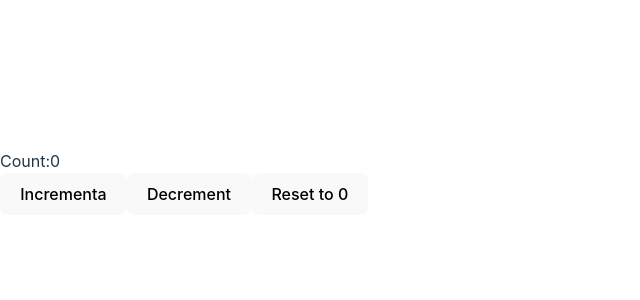
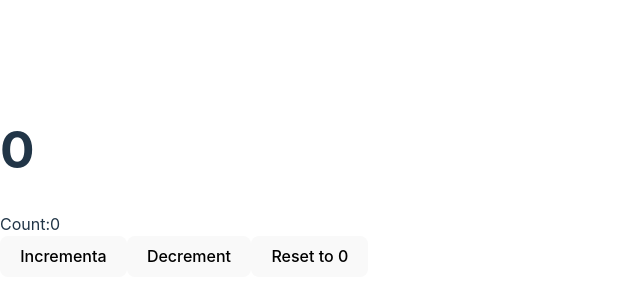
Before and after one commit to chelutaalex/exercises, a React (Vite) app in the folder react/: page / in a window 1280 px wide. Shown: the part 218-518 px from the top of the page, without its empty margins (0-640 px from the left). Built offline with nearby package versions, Linux system fonts and the light colour scheme.

Commit message:
useeffect

```diff
--- a/react/src/App.jsx
+++ b/react/src/App.jsx
@@ -1,11 +1,10 @@
 import HelloWorld from "./components/HelloWorld"
-import Counter from "./components/Counter"
+import Counter from "./components/Counter.jsx"
 
 function App() {
 
   return (
     <>
-     <HelloWorld/>
      <Counter/>
     </>
   )
--- a/react/src/components/Counter.jsx
+++ b/react/src/components/Counter.jsx
@@ -2,18 +2,27 @@ import { useEffect, useState } from "react"
 
 const Counter = () => {
 const [count,setCount] = useState(0);
+
 const handleIncrement = () => {
     setCount(count+1)
 }
+
 const handleDecrement = () => {
     setCount(count-1)
 }
+
 const handleReset = () => {
     setCount(0)
 }
 
+useEffect(() => {
+    console.log("Titolo aggiornato");
+}, [count]);
+
+
     return (
         <>
+        <h1>{count}</h1>
         <div>
             Count:{count}
         </div>
```
